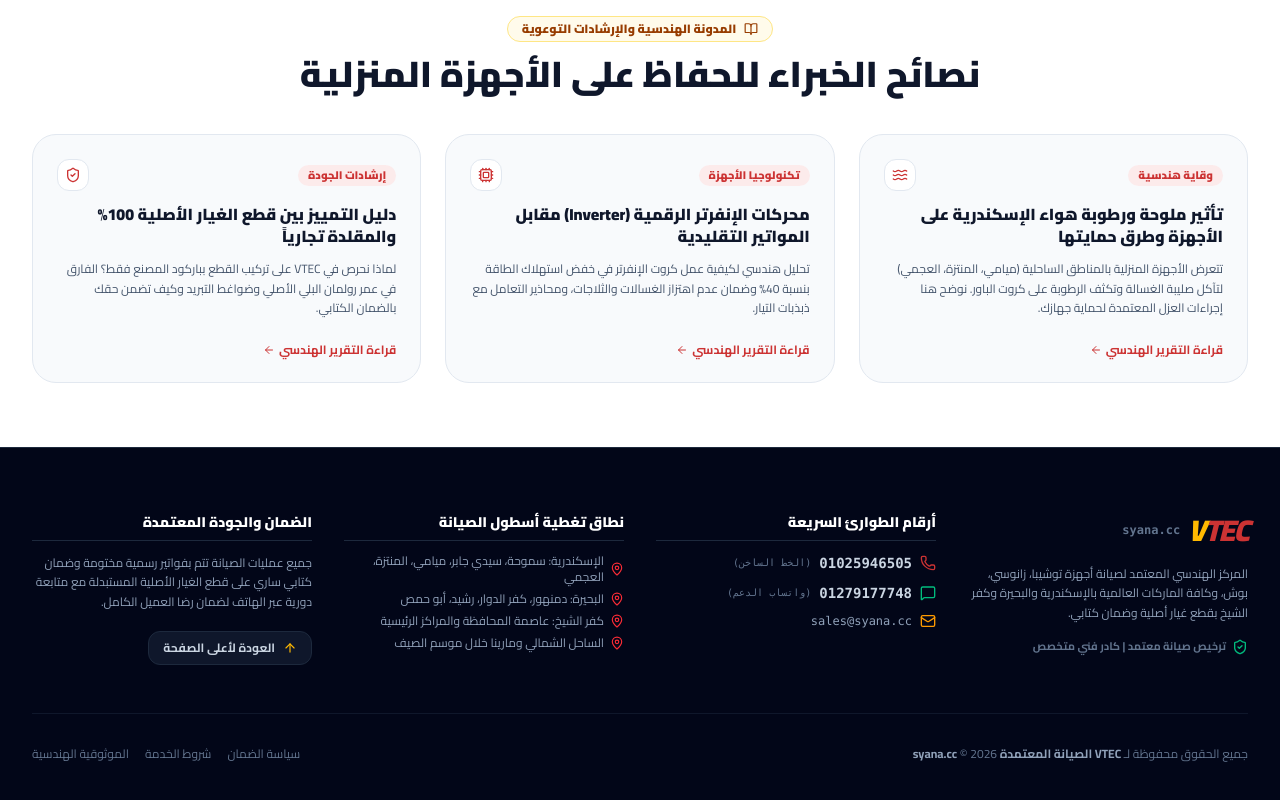
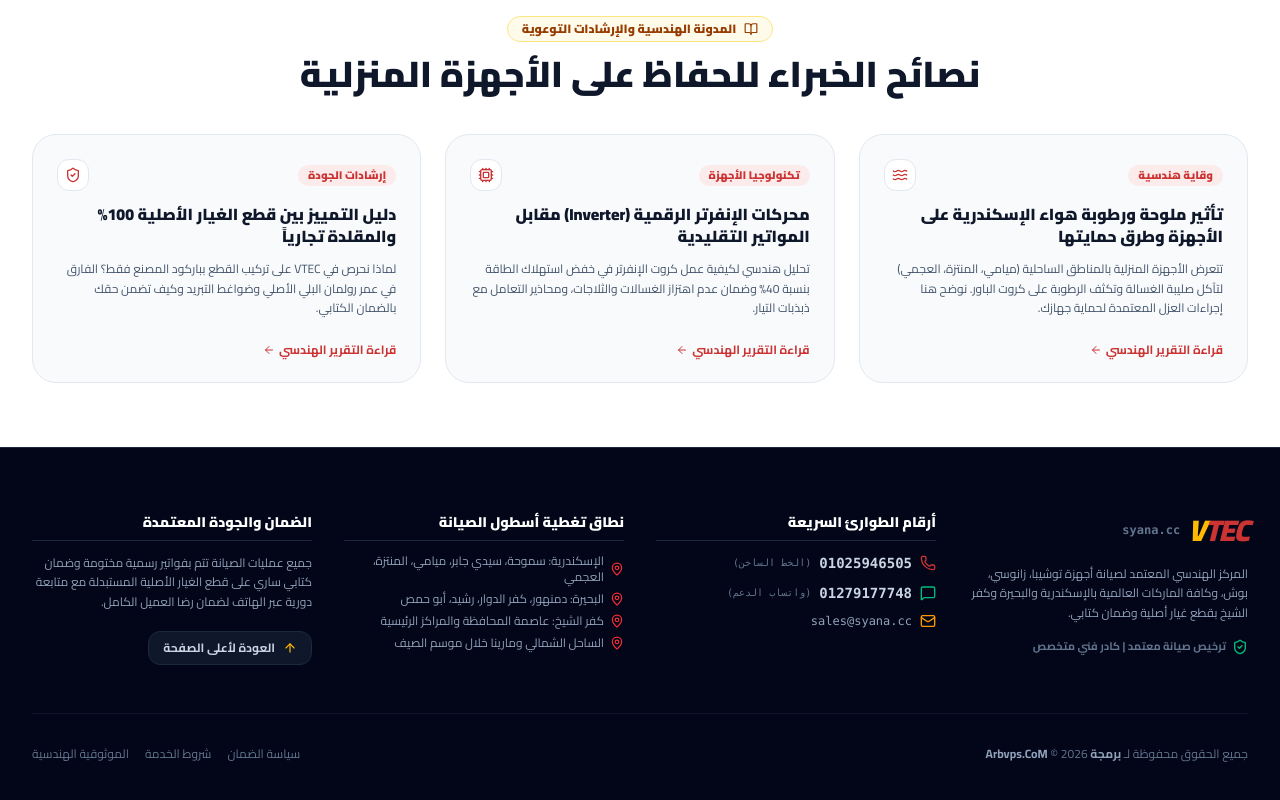
Before and after one commit to xminecloud/syanacc, a React (Vite) app: page / in a window 1280 px wide. Shown: the part 9258-10058 px from the top of the page. Built offline with nearby package versions, Linux system fonts and the light colour scheme; no server answers.

Commit message:
chore: update copyright branding in footer

```diff
--- a/src/components/Footer.tsx
+++ b/src/components/Footer.tsx
@@ -111,7 +111,7 @@ export const Footer: React.FC = () => {
 
         <div className="border-t border-slate-900 pt-8 flex flex-col sm:flex-row items-center justify-between gap-4 text-xs text-slate-500">
           <div>
-            جميع الحقوق محفوظة لـ <span className="font-bold text-slate-400">VTEC الصيانة المعتمدة syana.cc</span> © {new Date().getFullYear()}
+            جميع الحقوق محفوظة لـ <span className="font-bold text-slate-400">برمجة Arbvps.CoM</span> © {new Date().getFullYear()}
           </div>
           <div className="flex items-center gap-4">
             <span className="hover:text-slate-400 cursor-pointer">سياسة الضمان</span>
```
